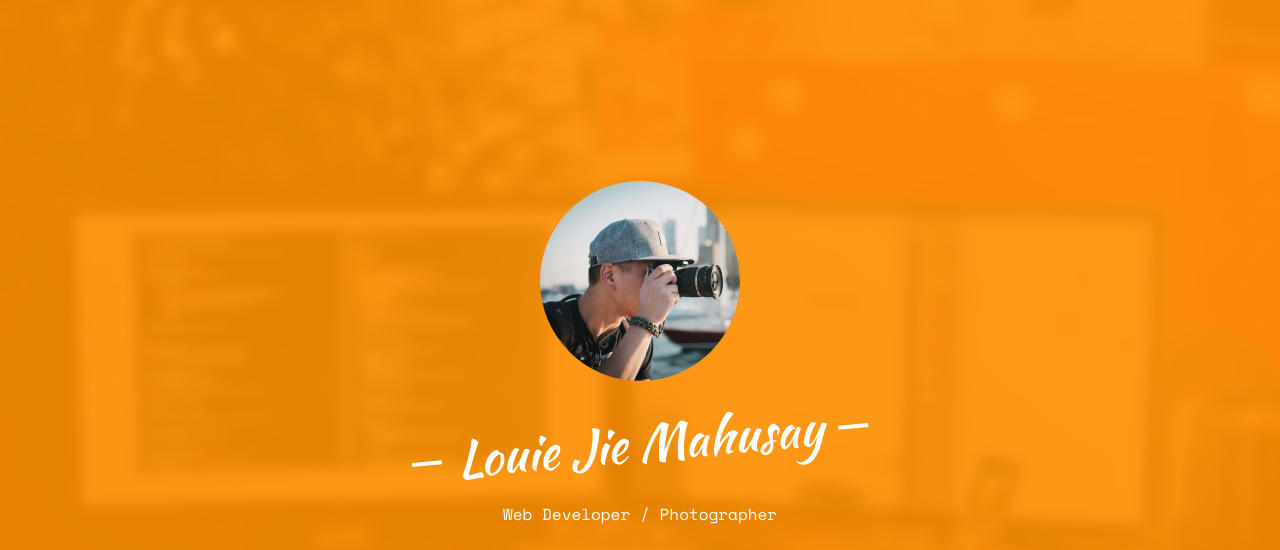
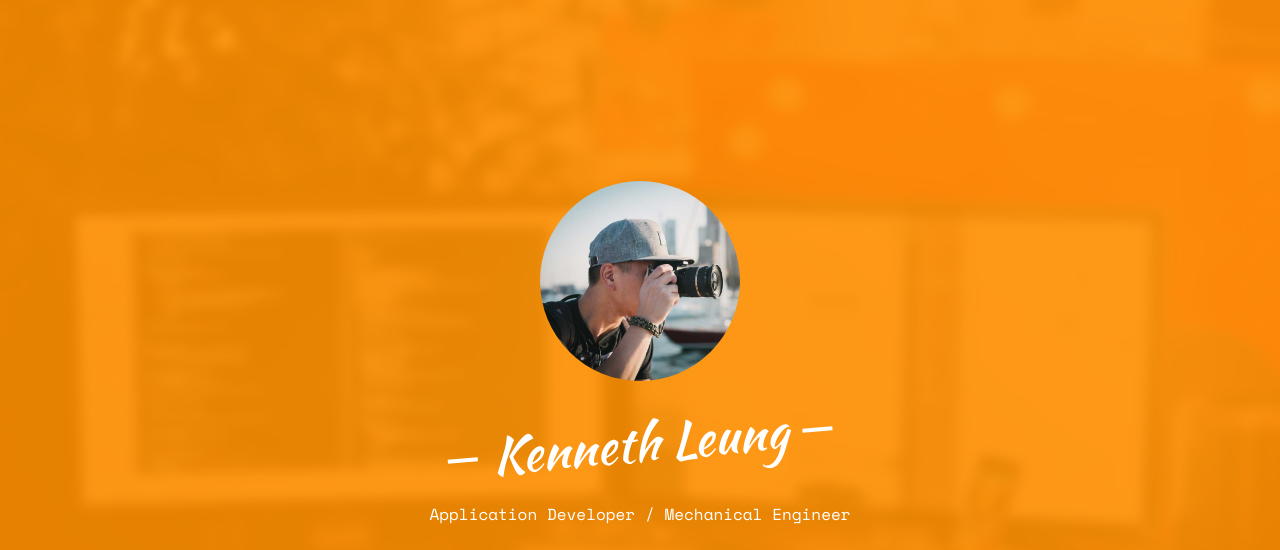
Before and after one commit to kennethlll/kennethleung97.github.io, a plain HTML site: page index.html in a window 1280 px wide. Shown: the top 550 px of the page. Drawn offline with nearby package versions, Linux system fonts and the light colour scheme; some packages are replaced by stand-ins of ours; no server answers; files whose address does not match are found by name.

Commit message:
update name

```diff
--- a/index.html
+++ b/index.html
@@ -68,8 +68,8 @@
 					<div class="display-t js-fullheight">
 						<div class="display-tc js-fullheight animate-box" data-animate-effect="fadeIn">
 							<div class="profile-thumb" style="background: url(images/user-3.jpg);"></div>
-							<h1><span>Louie Jie Mahusay</span></h1>
-							<h3><span>Web Developer / Photographer</span></h3>
+							<h1><span>Kenneth Leung</span></h1>
+							<h3><span>Application Developer / Mechanical Engineer</span></h3>
 							<p>
 								<ul class="fh5co-social-icons">
 									<li><a href="#"><i class="icon-twitter2"></i></a></li>
```
